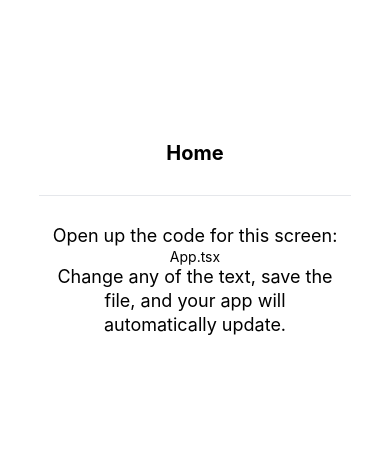
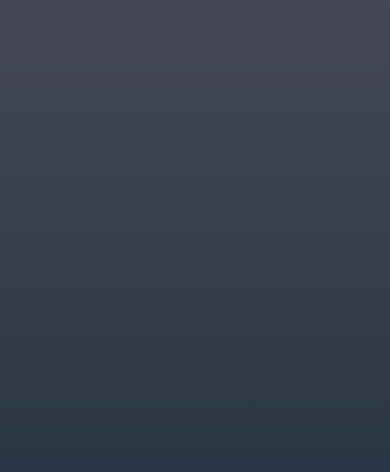
Before and after one commit to natalie-lim/lunalog, a React Native app in the folder frontend/: screen / in a window 390 px wide. Shown: the part 184-656 px from the top of the page. Built offline with nearby package versions, Linux system fonts and the light colour scheme.

Commit message:
background gradient for screen 1 done

```diff
--- a/frontend/App.tsx
+++ b/frontend/App.tsx
@@ -1,13 +1,15 @@
-import { ScreenContent } from 'components/ScreenContent';
-import { StatusBar } from 'expo-status-bar';
-
+import { LinearGradient } from 'expo-linear-gradient';
 import './global.css';
 
 export default function App() {
   return (
     <>
-      <ScreenContent title="Home" path="App.tsx"></ScreenContent>
-      <StatusBar style="auto" />
+      <LinearGradient colors={['#4e4e5d', '#21303f']}
+      style={{ flex: 1 }}
+      start={{ x: 0.5, y: 0 }}
+      end={{ x: 0.5, y: 1 }}>
+
+      </LinearGradient>
     </>
   );
 }
--- a/frontend/package.json
+++ b/frontend/package.json
@@ -17,7 +17,8 @@
     "react": "19.0.0",
     "react-native": "0.79.2",
     "react-native-reanimated": "~3.17.4",
-    "react-native-safe-area-context": "5.4.0"
+    "react-native-safe-area-context": "5.4.0",
+    "expo-linear-gradient": "~14.1.4"
   },
   "devDependencies": {
     "@babel/core": "^7.20.0",
--- a/frontend/tailwind.config.js
+++ b/frontend/tailwind.config.js
@@ -4,7 +4,13 @@ module.exports = {
 
   presets: [require('nativewind/preset')],
   theme: {
-    extend: {},
+    extend: {
+      colors: {
+        'custom-dark-gradient': '#21303f',
+        'custom-light-gradient': '#4e4e5d'
+      }
+
+    },
   },
   plugins: [],
 };
```
Also changed, not shown: 1 other file (tests, documents, lock files or other folders).
